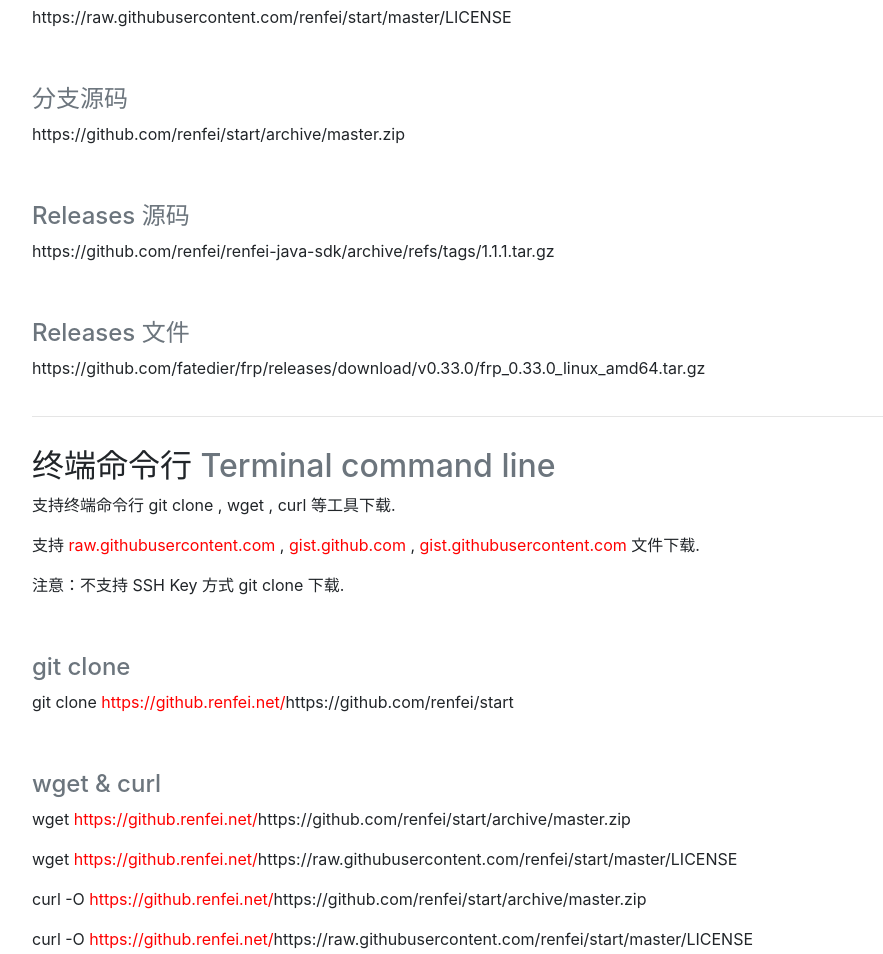
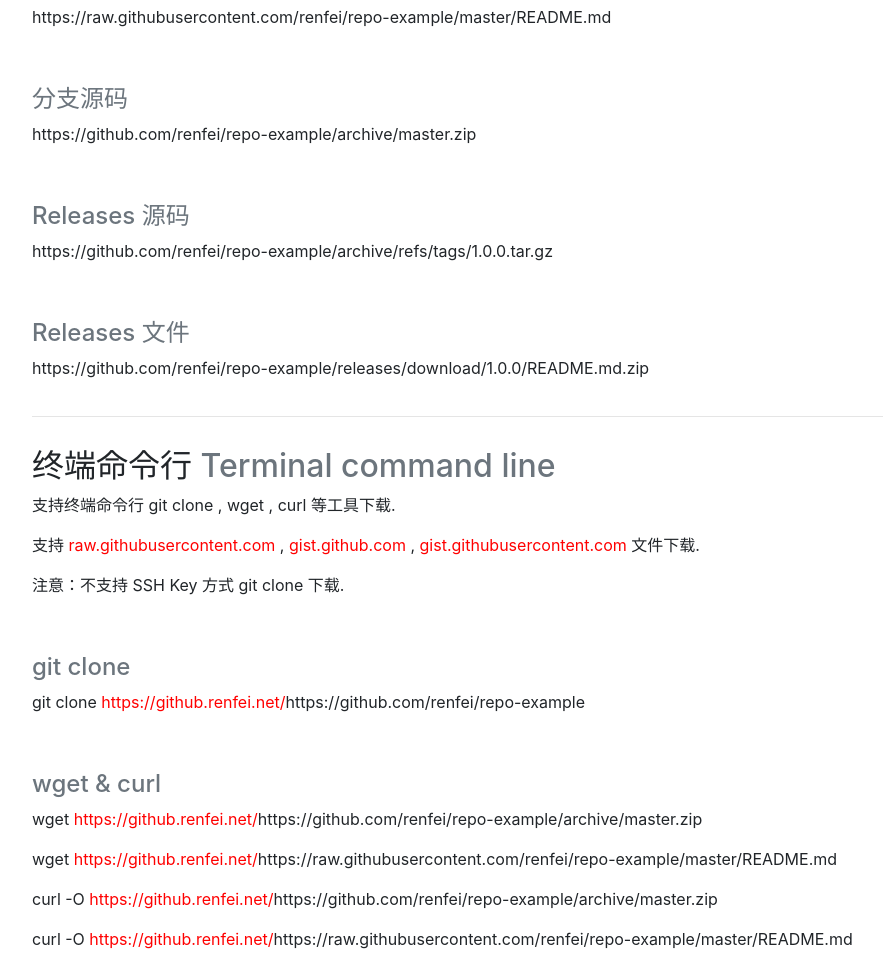
Before and after one commit to renfei/renfei.github.io, a plain HTML site: page gh-proxy/index.html in a window 1280 px wide. Shown: the part 748-1702 px from the top of the page, without its empty margins (53-936 px from the left). Drawn offline with nearby package versions, Linux system fonts and the light colour scheme.

Commit message:
Update index.html

```diff
--- a/gh-proxy/index.html
+++ b/gh-proxy/index.html
@@ -120,16 +120,16 @@
                         , <span class="red">gist.githubusercontent.com</span> 文件下载.</p>
                     <p>&nbsp;</p>
                     <h4 class="text-muted">Raw 文件</h4>
-                    <p>https://raw.githubusercontent.com/renfei/start/master/LICENSE</p>
+                    <p>https://raw.githubusercontent.com/renfei/repo-example/master/README.md</p>
                     <p>&nbsp;</p>
                     <h4 class="text-muted">分支源码</h4>
-                    <p>https://github.com/renfei/start/archive/master.zip</p>
+                    <p>https://github.com/renfei/repo-example/archive/master.zip</p>
                     <p>&nbsp;</p>
                     <h4 class="text-muted">Releases 源码</h4>
-                    <p>https://github.com/renfei/renfei-java-sdk/archive/refs/tags/1.1.1.tar.gz</p>
+                    <p>https://github.com/renfei/repo-example/archive/refs/tags/1.0.0.tar.gz</p>
                     <p>&nbsp;</p>
                     <h4 class="text-muted">Releases 文件</h4>
-                    <p>https://github.com/fatedier/frp/releases/download/v0.33.0/frp_0.33.0_linux_amd64.tar.gz</p>
+                    <p>https://github.com/renfei/repo-example/releases/download/1.0.0/README.md.zip</p>
                 </div>
             </div>
             <hr class="featurette-divider">
@@ -142,19 +142,19 @@
                     <p>注意：不支持 SSH Key 方式 git clone 下载.</p>
                     <p>&nbsp;</p>
                     <h4 class="text-muted">git clone</h4>
-                    <p>git clone <span class="red">https://github.renfei.net/</span>https://github.com/renfei/start
+                    <p>git clone <span class="red">https://github.renfei.net/</span>https://github.com/renfei/repo-example
                     </p>
                     <p>&nbsp;</p>
                     <h4 class="text-muted">wget & curl</h4>
-                    <p>wget <span class="red">https://github.renfei.net/</span>https://github.com/renfei/start/archive/master.zip
+                    <p>wget <span class="red">https://github.renfei.net/</span>https://github.com/renfei/repo-example/archive/master.zip
                     </p>
                     <p>wget
-                        <span class="red">https://github.renfei.net/</span>https://raw.githubusercontent.com/renfei/start/master/LICENSE
+                        <span class="red">https://github.renfei.net/</span>https://raw.githubusercontent.com/renfei/repo-example/master/README.md
                     </p>
-                    <p>curl -O <span class="red">https://github.renfei.net/</span>https://github.com/renfei/start/archive/master.zip
+                    <p>curl -O <span class="red">https://github.renfei.net/</span>https://github.com/renfei/repo-example/archive/master.zip
                     </p>
                     <p>curl -O
-                        <span class="red">https://github.renfei.net/</span>https://raw.githubusercontent.com/renfei/start/master/LICENSE
+                        <span class="red">https://github.renfei.net/</span>https://raw.githubusercontent.com/renfei/repo-example/master/README.md
                     </p>
                 </div>
             </div>
@@ -166,7 +166,7 @@
 <footer class="text-muted bg-light">
     <div class="container">
         <p>&nbsp;</p>
-        <p><a href="https://www.renfei.net/kitbox" target="_blank" class="text-white">开发者工具箱</a></p>
+        <p><a href="https://www.renfei.net/kitbox" target="_blank" style="color: #6c757d!important">开发者工具箱</a></p>
         <p>&nbsp;</p>
     </div>
 </footer>
```
